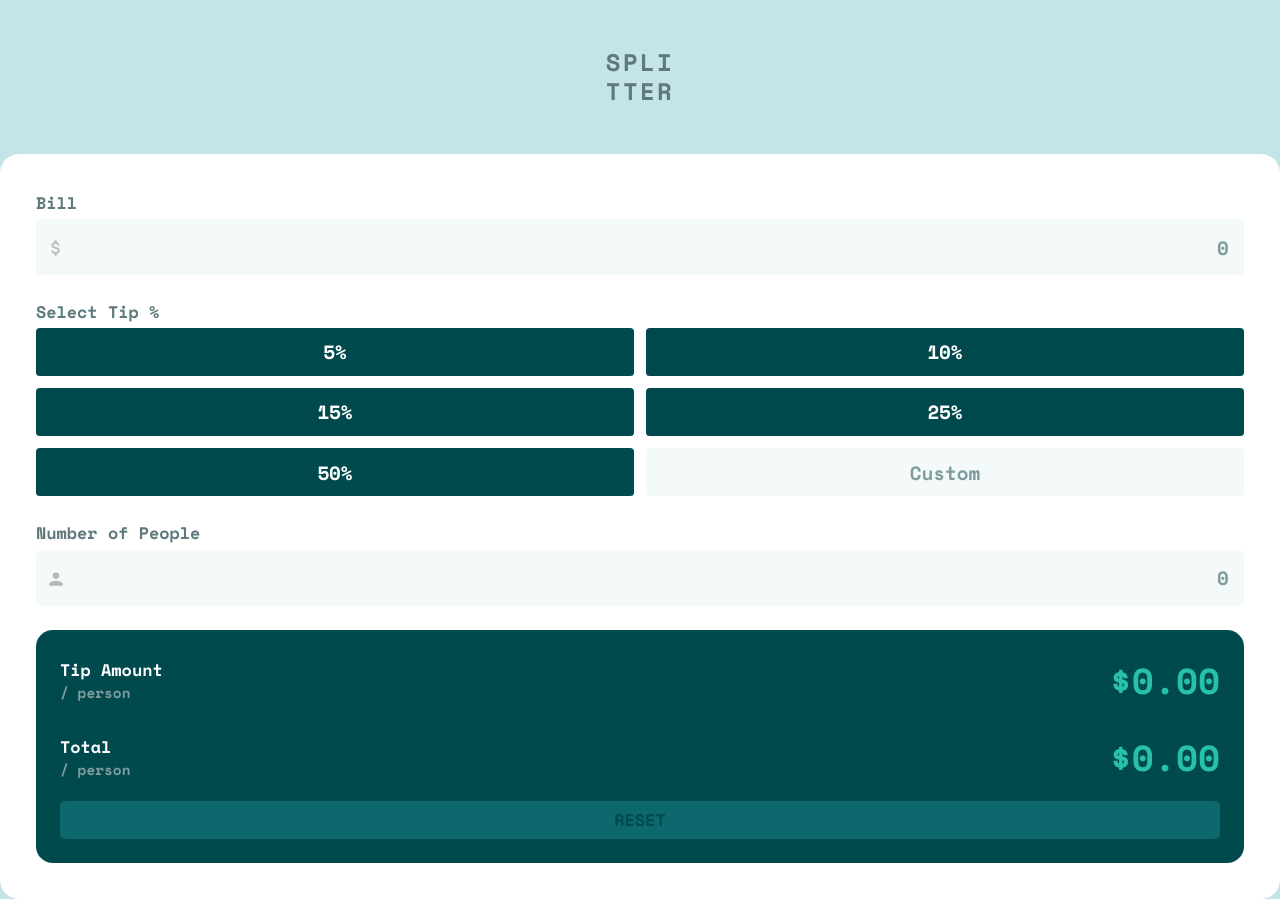
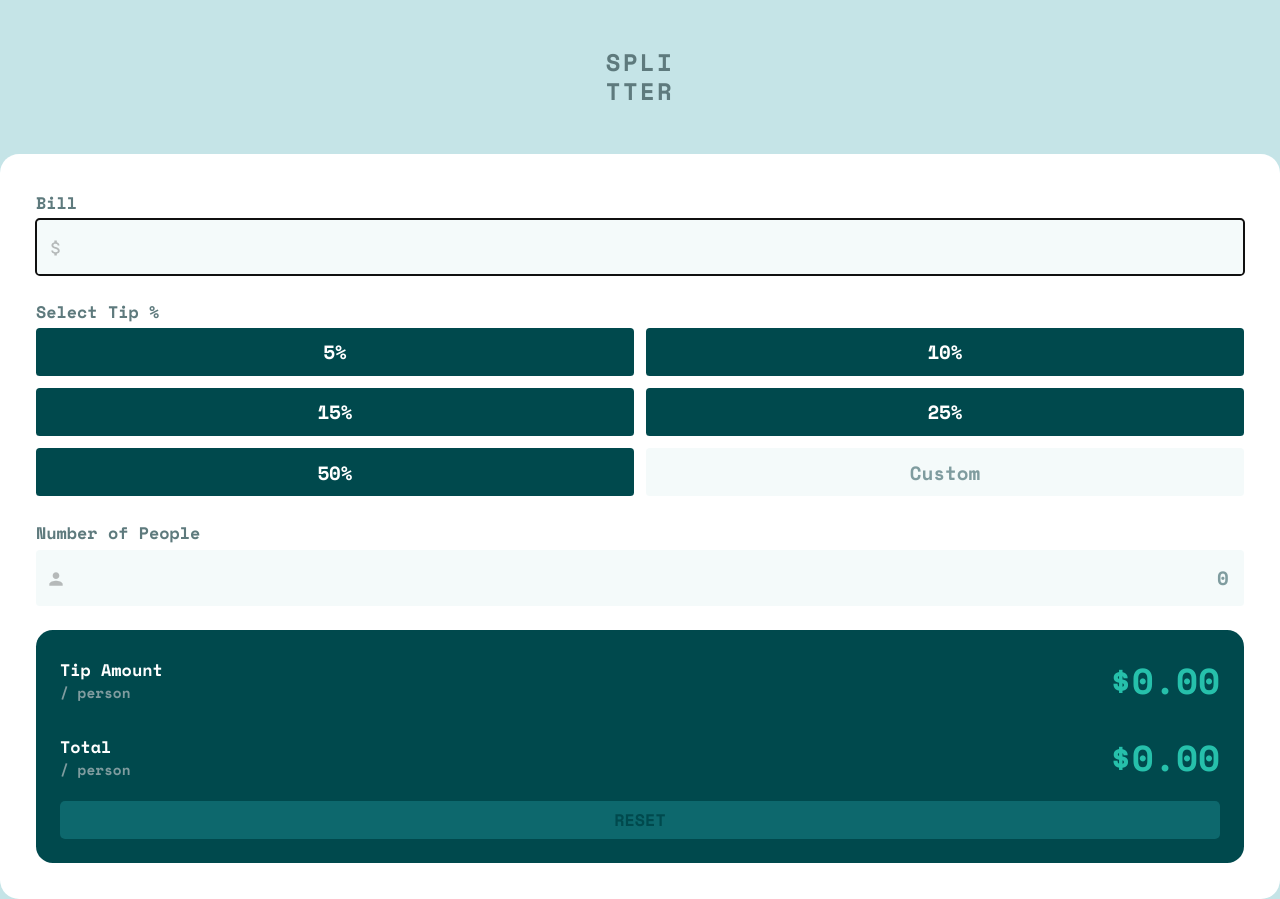
Before and after one commit to hannah-ganne/tip-calculator, a React (Create React App) app: page / in a window 1280 px wide. Built offline with nearby package versions, Linux system fonts and the light colour scheme; the HTML template or start-up script is replaced by a standard one.

Commit message:
add auto focus on the first input field

```diff
--- a/src/components/Input.jsx
+++ b/src/components/Input.jsx
@@ -1,4 +1,4 @@
-export default function Input({ title, bill, setBill, numPeople, setNumPeople, icon }) {
+export default function Input({ title, bill, setBill, numPeople, setNumPeople, icon, autoFocus = false }) {
 
     return (
         <div data-panel>
@@ -9,6 +9,7 @@ export default function Input({ title, bill, setBill, numPeople, setNumPeople, i
             <div className="input-container">
                 {icon}
                 <input
+                    autoFocus={autoFocus}
                     type="number"
                     placeholder={0}
                     onChange={event => {
```
